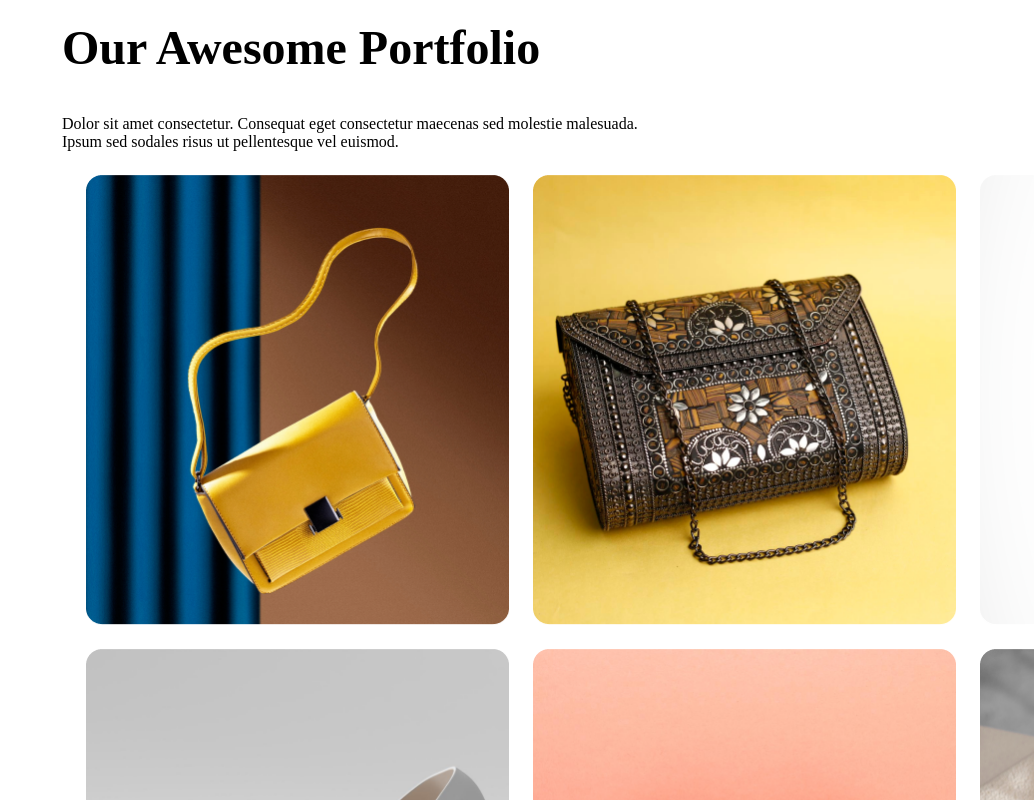
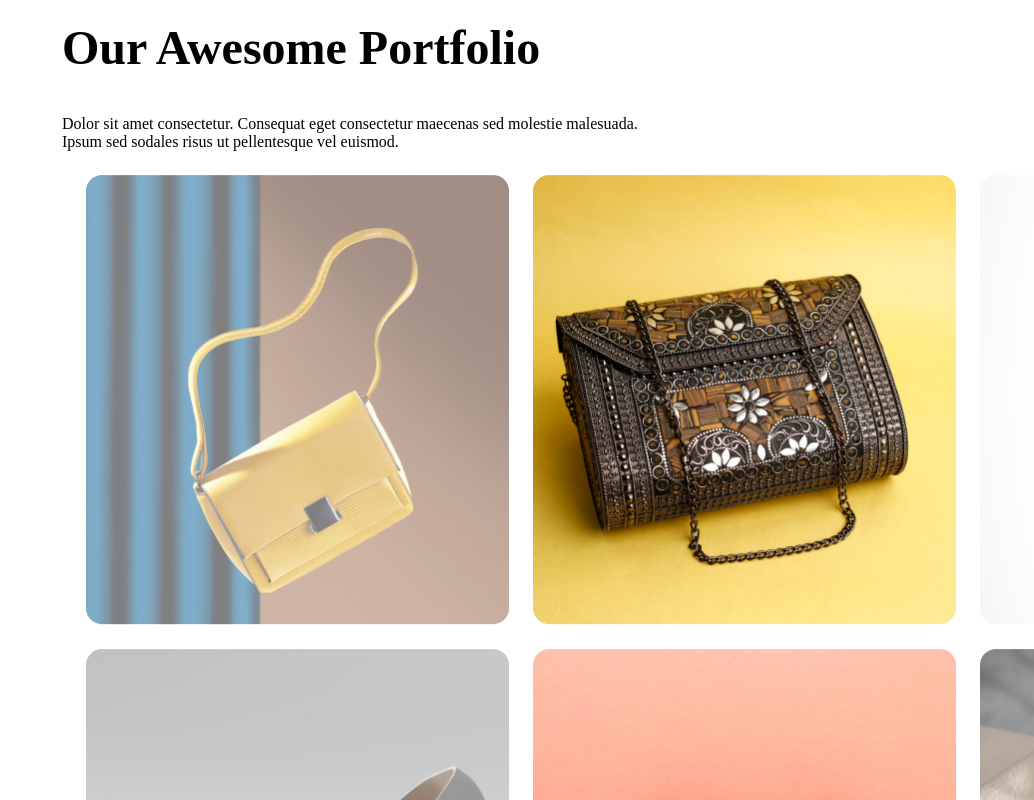
Before and after one commit to Nayeem1402/-First-assigment-r, a plain HTML site: page index.html in a window 1280 px wide. In both pictures the pointer is over the picture 543 px from the left and 4639 px from the top of the page. Shown: the part 4239-5039 px from the top of the page, without its empty margins (246-1280 px from the left). Drawn offline with Linux system fonts and the light colour scheme.

Commit message:
hover effect

```diff
--- a/style.css
+++ b/style.css
@@ -242,7 +242,9 @@
      font-weight: 900;
      text-align: left;
  }
-
+ .card>img:hover {
+    opacity: 0.5;
+}
 
  .card {
      display: flex;
```
